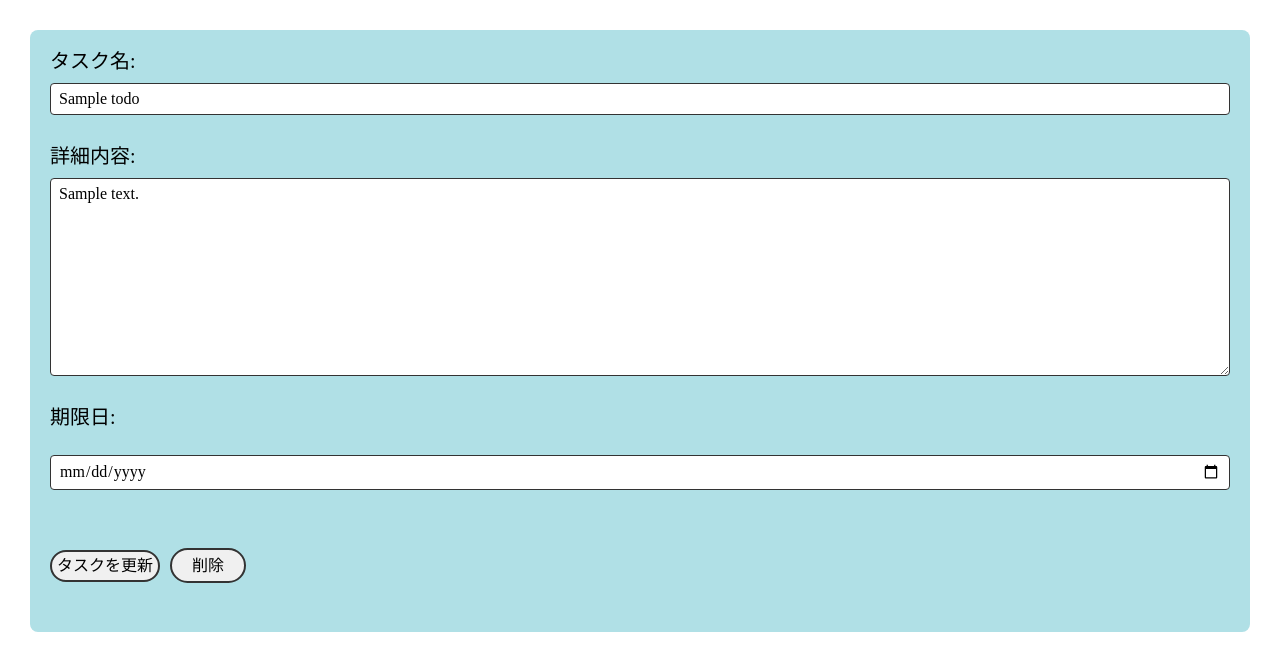
After one commit to syake27/python-apps-django, a Django app: page /work09/edit/1/ in a window 1280 px wide. The commit adds this page. Shown: the top 671 px of the page. Run offline with Django 5.2, Linux system fonts and the light colour scheme; tables that the repository leaves empty hold one stand-in row (values such as "Sample post").

Commit message:
assignment

```diff
--- a/work09/static/work09/style.css
+++ b/work09/static/work09/style.css
@@ -35,6 +35,17 @@ textarea {
   margin: 30px 0;
   background-color: #f0f0f0;
   width: 110px;
+  border-radius: 20px;
+}
+
+.delete_btn {
+  border: 2px solid #333;
+  padding: 0 20px;
+  height: 35px;
+  border-radius: 20px;
+  background-color: #f0f0f0;
+  display: flex;
+  align-items: center;
 }
 
 .create_btn:hover {
@@ -97,6 +108,7 @@ h2 {
   border-radius: 8px;
   align-items: center;
   font-size: 18px;
+  margin-bottom: 20px;
 }
 
 .all_btn {
@@ -104,7 +116,7 @@ h2 {
   padding: 7px 10px;
   border-radius: 20px;
   background-color: #87cefa;
-  width: 60px;
+  width: 80px;
   justify-content: center;
   display: flex;
 }
@@ -125,13 +137,14 @@ h2 {
   grid-template-columns: 1fr 3fr 2fr 2fr 2fr; /* 列幅の比率 */
   align-items: center;
   gap: 10px;
-  padding: 6px 0;
+  padding: 10px 0;
 }
 
 .sort {
   font-weight: bold;
   border-bottom: 2px solid #333;
   margin-bottom: 10px;
+  background-color: #d3d3d3;
 }
 
 .todo_task_box {
@@ -143,8 +156,24 @@ h2 {
 }
 
 .complete_btn {
-    border: 1px solid #333;
-    padding: 5px 10px;
-    border-radius: 20px;
-    background-color: #32CD32;
+  border: 1px solid #333;
+  padding: 5px 10px;
+  border-radius: 20px;
+  background-color: #32cd32;
 }
+
+.btn_group {
+  display: flex;
+  gap: 10px;
+  align-items: center;
+}
+
+.expired {
+  background-color: #ffd6d6;
+  border: 1px solid red;
+}
+
+.completed {
+  background-color: #e6ffe6;
+  text-decoration: line-through;
+}
--- /dev/null
+++ b/work09/templates/work09/todo_edit.html
@@ -0,0 +1,41 @@
+<!DOCTYPE html>
+<html lang="ja">
+
+<head>
+    <meta charset="UTF-8">
+    {% load static %}
+    <link rel="stylesheet" href="{% static 'work09/reset.css' %}">
+    <link rel="stylesheet" href="{% static 'work09/style.css' %}">
+    <meta name="viewport" content="width=device-width, initial-scale=1.0">
+    <title>todo_edit</title>
+</head>
+
+<body>
+    <form method="POST">
+        {% csrf_token %}
+        <div class="task_box">
+            <div class="task_elm">
+                <label for="id_title" class="todo_task">タスク名:</label>
+                {{ form.title }}
+            </div>
+            <div class="task_elm">
+                <label for="id_description" class="todo_task">詳細内容:</label>
+                {{ form.description }}
+            </div>
+            <div class="due_date task_elm">
+                <label for="id_due_date" class="todo_task">期限日:</label>
+                <input type="date" name="due_date" id="id_due_date" min="1000-01-01" max="9999-12-31"
+                    value="{{ form.due_date.value|default_if_none:'' }}">
+            </div>
+            <div class="btn_group">
+                <button type="submit" class="create_btn">タスクを更新</button>
+                <button type="button" class="delete_btn"
+                    onclick="if(confirm('本当に削除しますか？')) { location.href='{% url 'work09:todo_delete' todo.id %}'; }">
+                    削除
+                </button>
+            </div>
+        </div>
+    </form>
+</body>
+
+</html>
--- a/work09/urls.py
+++ b/work09/urls.py
@@ -6,4 +6,7 @@ app_name = "work09"
 urlpatterns = [
     path("", views.todo_list, name="todo_list"),
     path("create/", views.todo_create, name="todo_create"),
+    path("edit/<int:pk>/", views.todo_edit, name="todo_edit"),
+    path("toggle/<int:pk>/", views.todo_toggle, name="todo_toggle"),
+    path("delete/<int:pk>/", views.todo_delete, name="todo_delete")
 ]
--- a/work09/views.py
+++ b/work09/views.py
@@ -1,6 +1,7 @@
-from django.shortcuts import render, redirect
+from django.shortcuts import render, redirect, get_object_or_404
 from .models import Todo
 from .forms import TodoForm
+from datetime import date
 
 
 # Create your views here.
@@ -8,6 +9,21 @@ from .forms import TodoForm
 
 def todo_list(request):
     todos = Todo.objects.all().order_by("due_date")
+    today = date.today()
+    sort_order = request.GET.get("sort", "asc")  # パラメータ sort を取得
+    if sort_order == "desc":
+        todos = Todo.objects.all().order_by("-due_date")
+    else:
+        todos = Todo.objects.all().order_by("due_date")
+
+    next_sort = "desc" if sort_order == "asc" else "asc"
+
+    status_filter = request.GET.get("status", "all")
+
+    if status_filter == "completed":
+        todos = todos.filter(is_completed=True)
+    elif status_filter == "incomplete":
+        todos = todos.filter(is_completed=False)
 
     if request.method == "POST":
         form = TodoForm(request.POST)
@@ -17,7 +33,18 @@ def todo_list(request):
     else:
         form = TodoForm()
 
-    return render(request, "work09/todo_list.html", {"todos": todos, "form": form})
+    return render(
+        request,
+        "work09/todo_list.html",
+        {
+            "todos": todos,
+            "form": form,
+            "today": today,
+            "next_sort": next_sort,
+            "sort_order": sort_order,
+            "status_filter": status_filter,
+        },
+    )
 
 
 def todo_create(request):
@@ -31,3 +58,28 @@ def todo_create(request):
     else:
         form = TodoForm()
     return render(request, "work09/todo_create.html", {"form": form})
+
+
+def todo_edit(request, pk):
+    todo = Todo.objects.get(pk=pk)
+    if request.method == "POST":
+        form = TodoForm(request.POST, instance=todo)
+        if form.is_valid():
+            form.save()
+            return redirect("work09:todo_list")
+    else:
+        form = TodoForm(instance=todo)
+    return render(request, "work09/todo_edit.html", {"form": form, "todo": todo})
+
+
+def todo_toggle(request, pk):
+    todo = get_object_or_404(Todo, pk=pk)
+    todo.is_completed = not todo.is_completed  # ← True/Falseを反転
+    todo.save()
+    return redirect("work09:todo_list")
+
+
+def todo_delete(request, pk):
+    todo = get_object_or_404(Todo, pk=pk)
+    todo.delete()
+    return redirect("work09:todo_list")
```
Also changed, not shown: work09/templates/work09/todo_list.html (+21 -14 lines).
